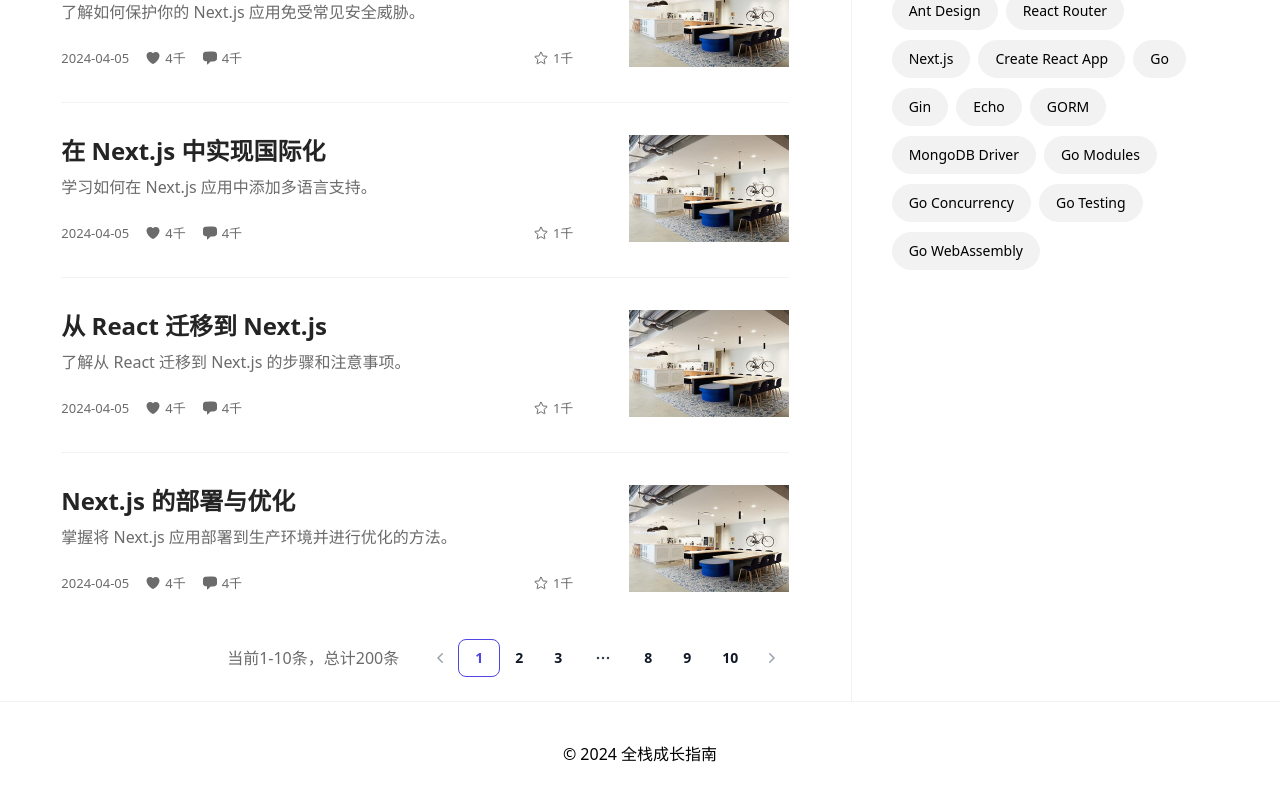
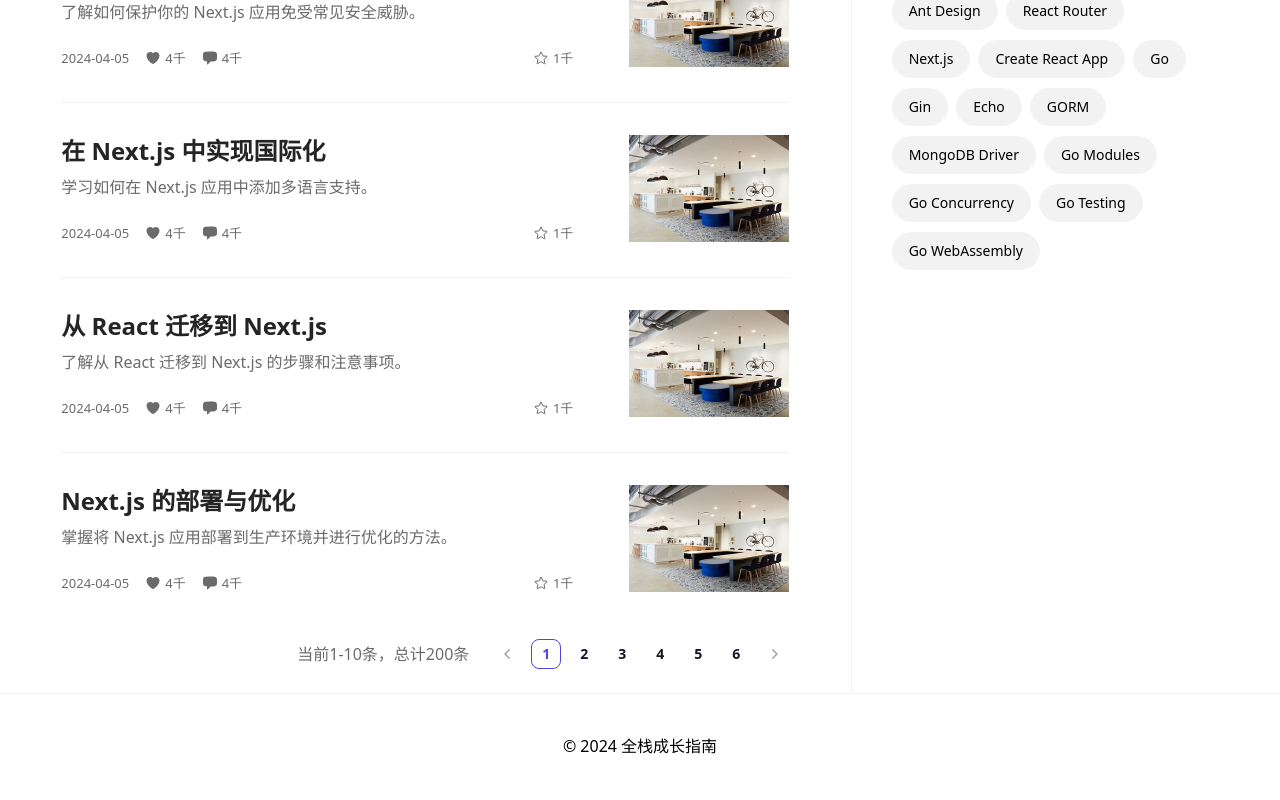
Before and after one commit to daifuyang/next-blog, a Next.js app: page / in a window 1280 px wide. Shown: the part 1180-1980 px from the top of the page. Built offline with nearby package versions, Linux system fonts and the light colour scheme.

Commit message:
优化分页组件

```diff
--- a/src/app/ui/pagination.tsx
+++ b/src/app/ui/pagination.tsx
@@ -20,10 +20,10 @@ export default function Pagination() {
       </div>
       <div className="flex items-center">
         <span className="mr-6 text-color-desc">当前1-10条，总计200条</span>
-        <nav className="isolate inline-flex -space-x-px" aria-label="Pagination">
+        <nav className="inline-flex" aria-label="Pagination">
           <a
             href="#"
-            className="relative inline-flex items-center  px-2 py-2 text-gray-400  hover:bg-gray-50 focus:z-20 focus:outline-offset-0"
+            className="relative inline-flex items-center justify-center w-[30px] h-[30px] rounded-l-md mr-2 text-gray-400  hover:bg-gray-50 focus:z-20 focus:outline-offset-0"
           >
             <span className="sr-only">Previous</span>
             <ChevronLeftIcon className="h-5 w-5" aria-hidden="true" />
@@ -32,46 +32,24 @@ export default function Pagination() {
           <a
             href="#"
             aria-current="page"
-            className="relative z-10 inline-flex items-center rounded-lg border border-indigo-600 px-4 py-2 text-sm font-semibold text-indigo-600 focus:z-20 focus-visible:outline focus-visible:outline-2 focus-visible:outline-offset-2 focus-visible:outline-indigo-600"
+            className="relative z-10 inline-flex items-center justify-center w-[30px] h-[30px] mr-2 rounded-lg border border-indigo-600 text-sm font-semibold text-indigo-600 focus:z-20 focus-visible:outline focus-visible:outline-2 focus-visible:outline-offset-2 focus-visible:outline-indigo-600"
           >
             1
           </a>
+          {new Array(5).fill("").map((item, index) => {
+            return (
+              <a
+                key={index}
+                href="#"
+                className="relative inline-flex items-center justify-center w-[30px] h-[30px] rounded-lg mr-2 text-sm font-semibold text-gray-900  hover:bg-gray-50 focus:z-20 focus:outline-offset-0"
+              >
+                {index + 2}
+              </a>
+            );
+          })}
           <a
             href="#"
-            className="relative inline-flex items-center px-4 py-2 text-sm font-semibold text-gray-900  hover:bg-gray-50 focus:z-20 focus:outline-offset-0"
-          >
-            2
-          </a>
-          <a
-            href="#"
-            className="relative hidden items-center px-4 py-2 text-sm font-semibold text-gray-900  hover:bg-gray-50 focus:z-20 focus:outline-offset-0 md:inline-flex"
-          >
-            3
-          </a>
-          <span className="relative inline-flex items-center px-4 py-2 text-sm font-semibold text-gray-700  focus:outline-offset-0">
-            <EllipsisHorizontalIcon className="w-5 h-5" />
-          </span>
-          <a
-            href="#"
-            className="relative hidden items-center px-4 py-2 text-sm font-semibold text-gray-900  hover:bg-gray-50 focus:z-20 focus:outline-offset-0 md:inline-flex"
-          >
-            8
-          </a>
-          <a
-            href="#"
-            className="relative inline-flex items-center px-4 py-2 text-sm font-semibold text-gray-900  hover:bg-gray-50 focus:z-20 focus:outline-offset-0"
-          >
-            9
-          </a>
-          <a
-            href="#"
-            className="relative inline-flex items-center px-4 py-2 text-sm font-semibold text-gray-900  hover:bg-gray-50 focus:z-20 focus:outline-offset-0"
-          >
-            10
-          </a>
-          <a
-            href="#"
-            className="relative inline-flex items-center rounded-r-md px-2 py-2 text-gray-400  hover:bg-gray-50 focus:z-20 focus:outline-offset-0"
+            className="relative inline-flex items-center justify-center w-[30px] h-[30px] rounded-r-md text-gray-400  hover:bg-gray-50 focus:z-20 focus:outline-offset-0"
           >
             <span className="sr-only">Next</span>
             <ChevronRightIcon className="h-5 w-5" aria-hidden="true" />
```
